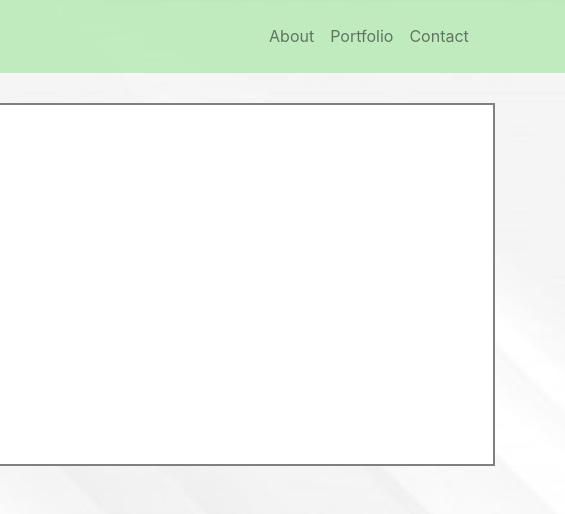
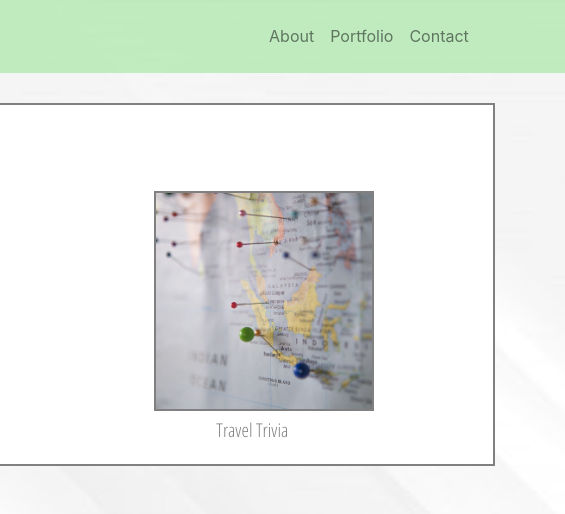
Before and after one commit to Nadia-Kadri/bootstrap-portfolio, a plain HTML site: page portfolio.html in a window 1280 px wide. Shown: the top 514 px of the page, 715-1280 px from the left. Drawn offline with nearby package versions, Linux system fonts and the light colour scheme; a web font is replaced by a local one.

Commit message:
add travel trivia to portfolio

```diff
--- a/portfolio.html
+++ b/portfolio.html
@@ -44,6 +44,10 @@
             <img src="assets/images/collins-lesulie-LjvR6xdSxVA-unsplash.jpg" class="img-fluid" id="portfolio" alt="Crystal Collector" width="220px" height="220px">
             <a id="portfolio-link" href="https://nadia-kadri.github.io/unit-4-game/">Crystal Collector</a>
         </div>
+        <div class="col-sm-4">
+            <img src="assets/images/capturing-the-human-heart-TrhLCn1abMU-unsplash copy.jpg" class="img-fluid" id="portfolio" alt="Crystal Collector" width="220px" height="220px">
+            <a id="portfolio-link" href="https://nadia-kadri.github.io/trivia-game/">Travel Trivia</a>
+        </div>
     </div>
 </div>
 
```
Also changed, not shown: assets/images/capturing-the-human-heart-TrhLCn1abMU-unsplash copy.jpg (added), 1 other file.
